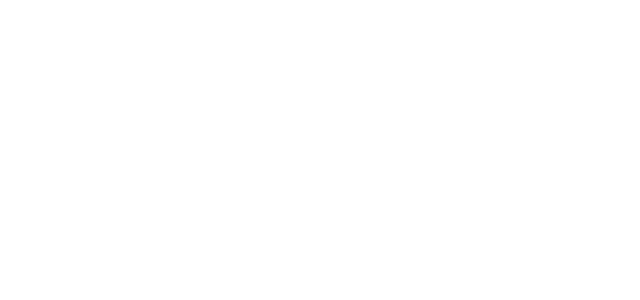
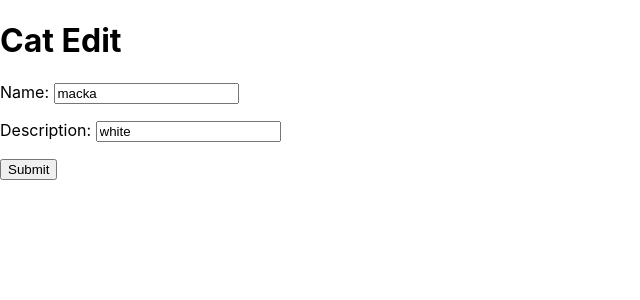
Before and after one commit to VLasic2001/Internship-16-React3, a React (Create React App) app in the folder app/: page /cats/edit/1 in a window 1280 px wide. Shown: the top 300 px of the page, without its empty margins (0-640 px from the left). Built offline with nearby package versions, Linux system fonts and the light colour scheme; data requests are answered from the project's data file.

Commit message:
Implemented Option to edit a cat's details

```diff
--- a/app/db.json
+++ b/app/db.json
@@ -26,16 +26,6 @@
       "name": "macak",
       "description": "grey",
       "id": 2
-    },
-    {
-      "name": "asdf",
-      "description": "fdsaasdfa",
-      "id": 3
-    },
-    {
-      "name": "adfhgadfgadsćljkgfnasdipčougbaspdifubasdpiufbasdfa",
-      "description": "dasfsd",
-      "id": 4
     }
   ]
 }
--- a/app/src/components/CatCreate.js
+++ b/app/src/components/CatCreate.js
@@ -38,11 +38,7 @@ class CatCreate extends React.Component {
           Name: <input onChange={e => this.handleNameChange(e)} />
         </p>
         <p>
-          Description:{" "}
-          <input
-            name="description"
-            onChange={e => this.handleDescriptionChange(e)}
-          />
+          Description: <input onChange={e => this.handleDescriptionChange(e)} />
         </p>
         <button onClick={this.handleSubmit}>Submit</button>
       </>
--- a/app/src/components/CatDetails.js
+++ b/app/src/components/CatDetails.js
@@ -1,4 +1,5 @@
 import React from "react";
+import { Link } from "react-router-dom";
 
 class CatDetails extends React.Component {
   constructor(props) {
@@ -21,6 +22,8 @@ class CatDetails extends React.Component {
       .then(() => this.props.history.push("/cats"));
   }
 
+  handleEdit() {}
+
   componentDidMount() {
     const id = this.props.match.params.id;
     fetch(`http://localhost:3000/cats/${id}`)
@@ -35,7 +38,7 @@ class CatDetails extends React.Component {
       <div>
         <h1>{this.state.cat.name}</h1>
         <p>{this.state.cat.description}</p>
-        <button>Edit</button>
+        <Link to={`/cats/edit/${this.state.cat.id}`}>Edit</Link>
         <button onClick={this.handleDelete}>Delete</button>
       </div>
     );
--- /dev/null
+++ b/app/src/components/CatEdit.js
@@ -0,0 +1,71 @@
+import React from "react";
+
+class CatEdit extends React.Component {
+  constructor(props) {
+    super(props);
+    this.state = {
+      cat: null,
+      nameInput: "",
+      descriptionInput: ""
+    };
+    this.handleSubmit = this.handleSubmit.bind(this);
+  }
+  componentDidMount() {
+    const id = this.props.match.params.id;
+    fetch(`http://localhost:3000/cats/${id}`)
+      .then(response => response.json())
+      .then(response => {
+        this.setState({
+          cat: response,
+          nameInput: response.name,
+          descriptionInput: response.description
+        });
+      });
+  }
+  handleNameChange(e) {
+    this.setState({ nameInput: e.target.value });
+  }
+  handleDescriptionChange(e) {
+    this.setState({ descriptionInput: e.target.value });
+  }
+  handleSubmit() {
+    const cat = {
+      name: this.state.nameInput,
+      description: this.state.descriptionInput
+    };
+    if (cat.name === "" || cat.description === "") return;
+    fetch(`http://localhost:3000/cats/${this.state.cat.id}`, {
+      method: "PUT",
+      body: JSON.stringify(cat),
+      headers: {
+        "Content-Type": "application/json"
+      }
+    })
+      .then(response => response.json())
+      .then(response => this.props.history.push(`/cats/${this.state.cat.id}`));
+  }
+  render() {
+    return (
+      <>
+        <h1>Cat Edit</h1>
+        <p>
+          Name:{" "}
+          <input
+            value={this.state.nameInput}
+            onChange={e => this.handleNameChange(e)}
+          />
+        </p>
+        <p>
+          Description:{" "}
+          <input
+            onChange={e => this.handleDescriptionChange(e)}
+            value={this.state.descriptionInput}
+          />
+        </p>
+        <button onClick={this.handleSubmit}>Submit</button>
+      </>
+    );
+  }
+}
+
+export default CatEdit;
--- a/app/src/components/Cats.js
+++ b/app/src/components/Cats.js
@@ -3,6 +3,7 @@ import { Switch, Route } from "react-router-dom";
 import CatsList from "./CatsList";
 import CatDetails from "./CatDetails";
 import CatCreate from "./CatCreate";
+import CatEdit from "./CatEdit";
 
 class Cats extends React.Component {
   render() {
@@ -17,6 +18,11 @@ class Cats extends React.Component {
           />
           <Route
             exact
+            path="/cats/edit/:id"
+            render={props => <CatEdit {...props} />}
+          />
+          <Route
+            exact
             path="/cats/:id"
             render={props => <CatDetails {...props} />}
           />
```
